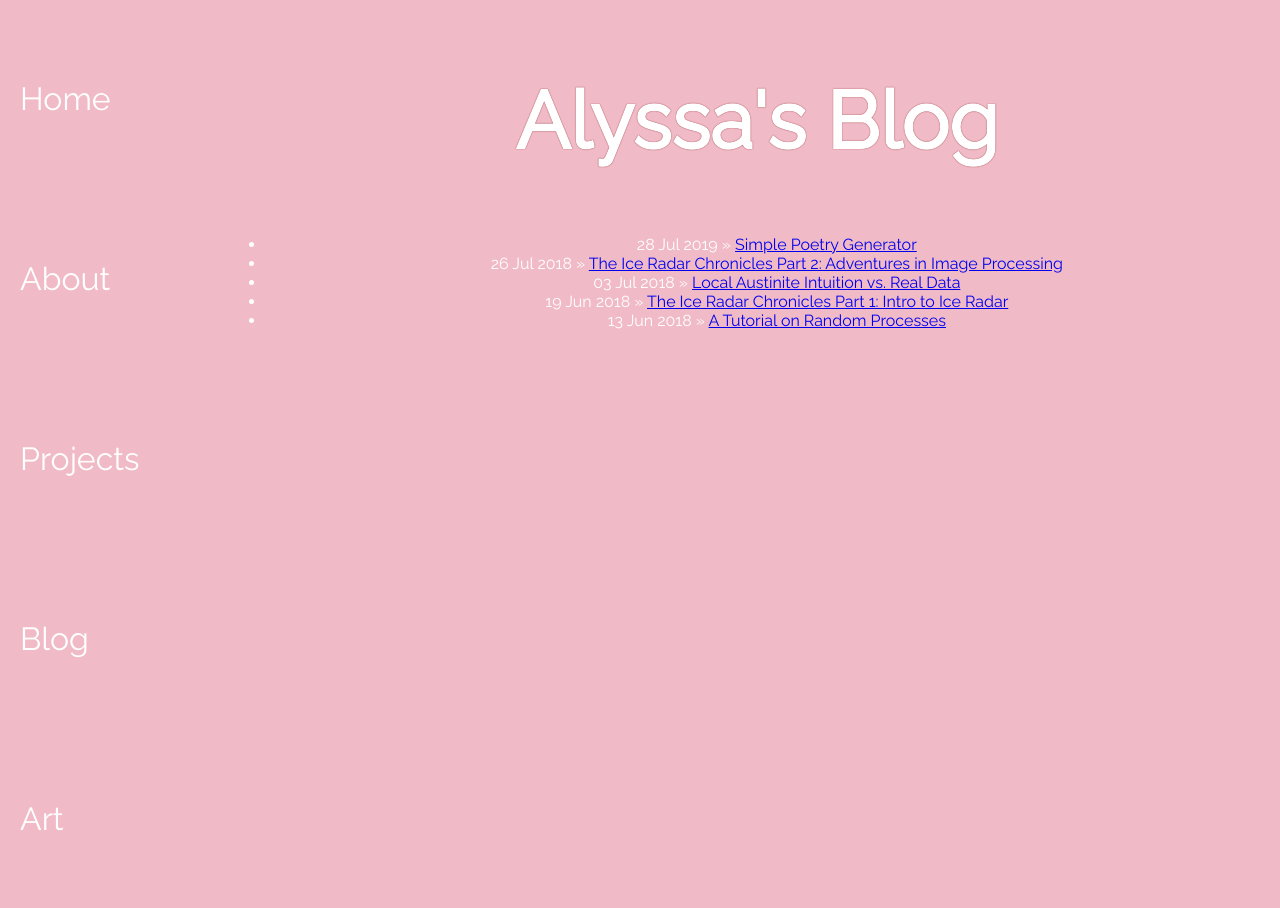
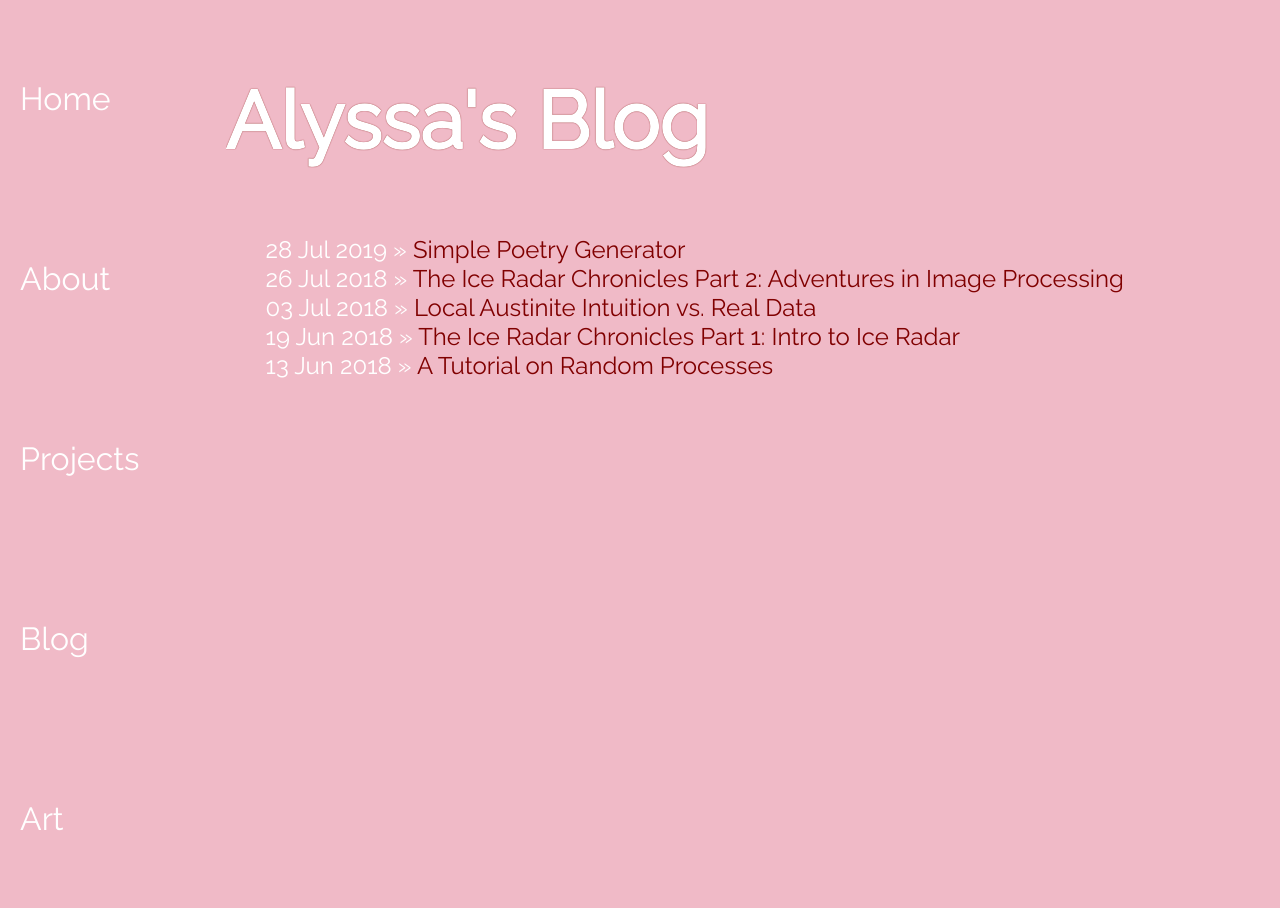
Before and after one commit to AlyssaYelle/AlyssaYelle.github.io, a Jekyll site: the page built from blog/index.html, in a window 1280 px wide. Built offline with Jekyll 4.4.1, drawn with Linux system fonts in a browser that asks for light colours.

Commit message:
formatting blog

```diff
--- a/blog/index.html
+++ b/blog/index.html
@@ -2,7 +2,7 @@
 layout: default
 title: Alyssa's Blog
 ---
-<section>
+<section class='blog'>
 	<h1>{{ page.title }}</h1>
 	<ul class="posts">
 
--- a/css/main.css
+++ b/css/main.css
@@ -64,6 +64,13 @@
 	padding: 5% 3%;
 }
 
+.blog {
+  text-align: left;
+  height: 100vh;
+  float: right;
+  width: 83%;
+}
+
 h1 {
 	font-size: 5rem;
 	text-shadow: maroon 0px 0px 1px;
@@ -76,40 +83,14 @@
 }
 
 
-/* body {
-    margin: 60px auto;
-    width: 70%;
+li a {
+    text-decoration: none;
+    color: maroon;
 }
-nav ul, footer ul {
-    font-family:'Helvetica', 'Arial', 'Sans-Serif';
-    padding: 0px;
-    list-style: none;
-    font-weight: bold;
-}
-nav ul li, footer ul li {
-    display: inline;
-    margin-right: 20px;
-}
-a {
-    text-decoration: none;
-    color: #999;
-}
-a:hover {
+li a:hover {
     text-decoration: underline;
 }
-h1 {
-    font-size: 3em;
-    font-family:'Helvetica', 'Arial', 'Sans-Serif';
-}
-p {
-    font-size: 1.5em;
-    line-height: 1.4em;
-    color: #333;
-}
-footer {
-    border-top: 1px solid #d5d5d5;
-    font-size: .8em;
-}
+
 
 ul.posts {
     margin: 20px auto 40px;
@@ -118,4 +99,4 @@
 
 ul.posts li {
     list-style: none;
-} */
+}
```
